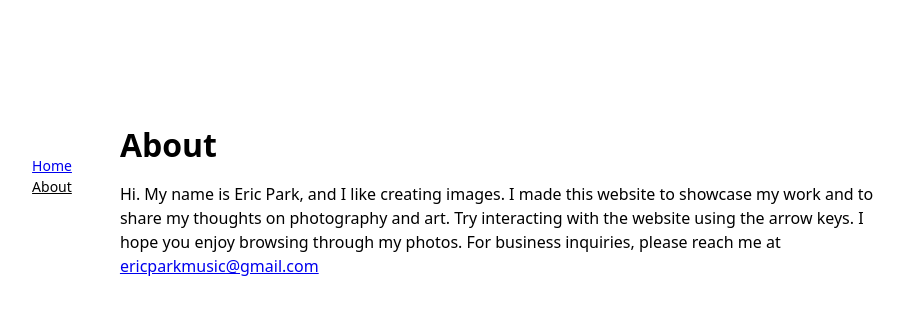
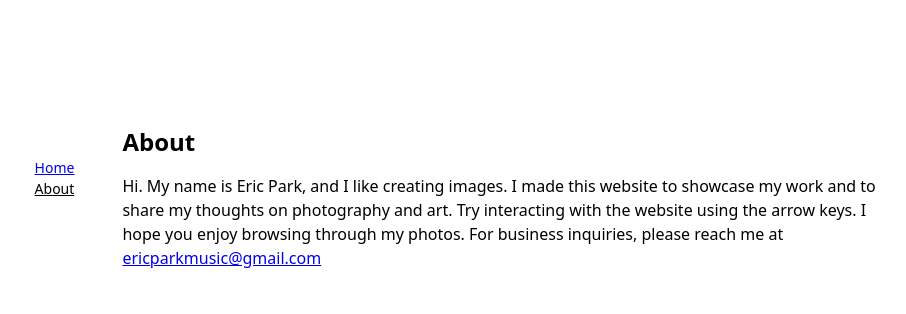
Before and after one commit to ericgpark/eric-park-com, a Vue app in the folder client/: page /about in a window 1280 px wide. Shown: the top 314 px of the page, without its empty margins (165-1071 px from the left). Built offline with nearby package versions, Linux system fonts and the light colour scheme; no server answers.

Commit message:
Add/update subheading

```diff
--- a/client/src/views/AboutView.vue
+++ b/client/src/views/AboutView.vue
@@ -5,8 +5,8 @@
   >
     <base-text
       class="about-view__title"
-      tag="h1"
-      type="heading"
+      tag="h2"
+      type="subheading"
     >
       About
     </base-text>
@@ -29,8 +29,8 @@ import BaseText from '@/components/BaseText.vue';
 
 <style scoped>
   .about-view {
-    width: calc(830px - var(--spacing-400) * 2);
-    height: 554px;
+    width: calc(825px - var(--spacing-400) * 2);
+    height: 550px;
     padding: 0 var(--spacing-400);
   }
 
--- a/client/src/views/HomeView.vue
+++ b/client/src/views/HomeView.vue
@@ -1,4 +1,12 @@
 <template>
+  <div class="home-view">
+    <base-text
+      class="set-title"
+      tag="h2"
+      type="subheading"
+    >
+      Recents
+    </base-text>
     <div
       class="content"
       :class="{ background: loading }"
@@ -9,12 +17,14 @@
         :photos="photos"
       />
     </div>
+  </div>
 </template>
 
 <script setup lang="ts">
   import { ref, computed, onMounted } from 'vue'
   import type { Ref, ComputedRef } from 'vue'
   import { useStore } from 'vuex'
+  import BaseText from '@/components/BaseText.vue'
   import PhotoCarousel from '@/components/PhotoCarousel.vue'
   import Spinner from '@/components/Spinner.vue'
   import type { Photo } from '@/types'
@@ -38,12 +48,21 @@
 </script>
 
 <style scoped>
+  .home-view {
+    display: flex;
+    flex-direction: column;
+  }
+
+  .set-title {
+    margin-bottom: var(--spacing-100);
+  }
+
   .content {
     display: flex;
     justify-content: center;
     align-items: center;
-    min-width: 830px;
-    min-height: 554px;
+    min-width: 825px;
+    min-height: 550px;
     border-radius: 0.5%;
   }
 
```
Lines whose indentation alone changed are shown as unchanged.
